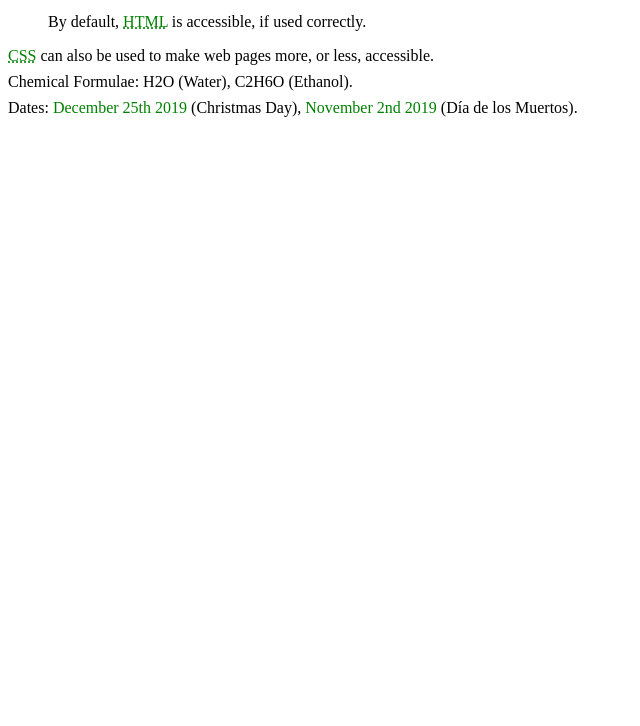
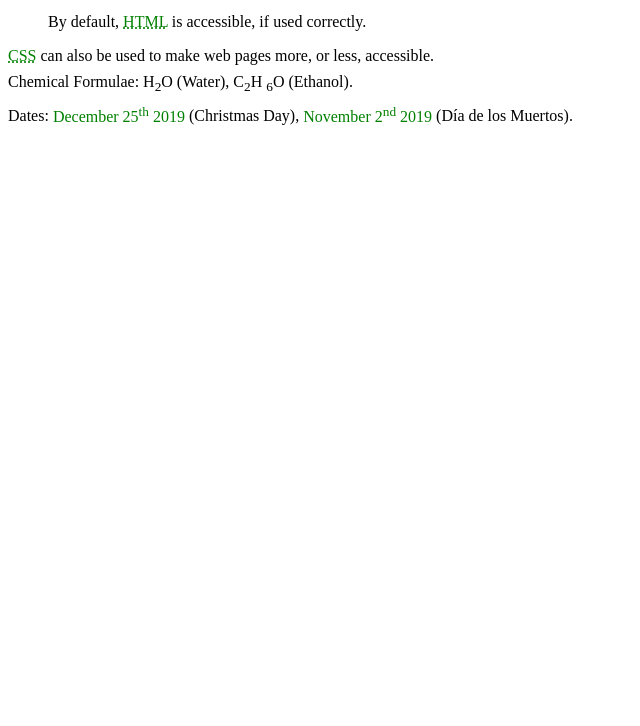
Before and after one commit to Gitthuma/advanced-html-text-2, a plain HTML site: page index.html in a window 1280 px wide. Shown: the part 74-800 px from the top of the page, without its empty margins (0-640 px from the left). Drawn offline with Linux system fonts and the light colour scheme.

Commit message:
Added subscript and superscript to provide correct semantics for the chemical formulae and dates in index.html

```diff
--- a/index.html
+++ b/index.html
@@ -18,8 +18,8 @@
 
     <p><abbr title="Cascading Style Sheets">CSS</abbr> can also be used to make web pages more, or less, accessible.</p>
 
-    <p>Chemical Formulae: H2O (Water), C2H6O (Ethanol).</p>
+    <p>Chemical Formulae: H<sub>2</sub>O (Water), C<sub>2</sub>H <sub>6</sub>O (Ethanol).</p>
 
-    <p>Dates: <time datetime="2019-12-25">December 25th 2019</time> (Christmas Day), <time datetime="2019-11-02">November 2nd 2019</time> (Día de los Muertos).</p>
+    <p>Dates: <time datetime="2019-12-25">December 25<sup>th</sup> 2019</time> (Christmas Day), <time datetime="2019-11-02">November 2<sup>nd</sup> 2019</time> (Día de los Muertos).</p>
 </body>
 </html>
```
